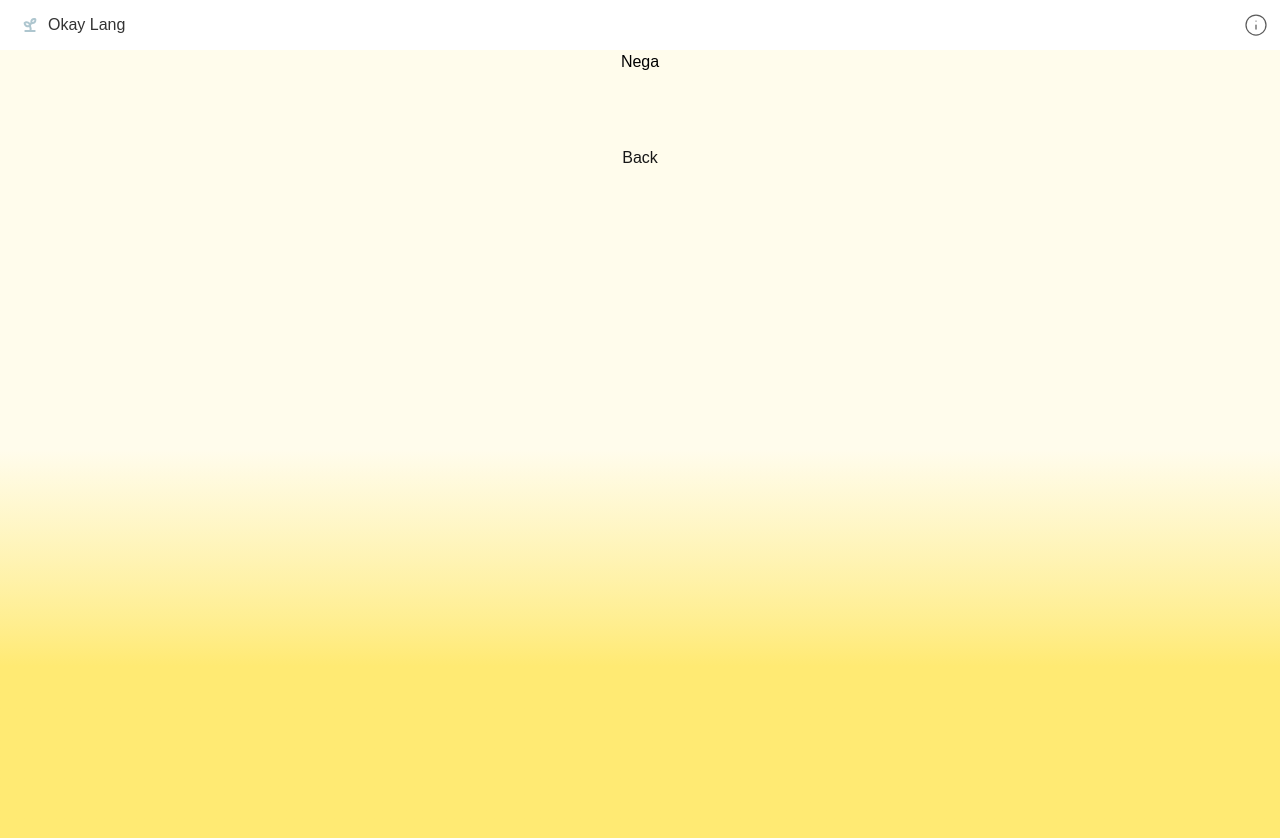
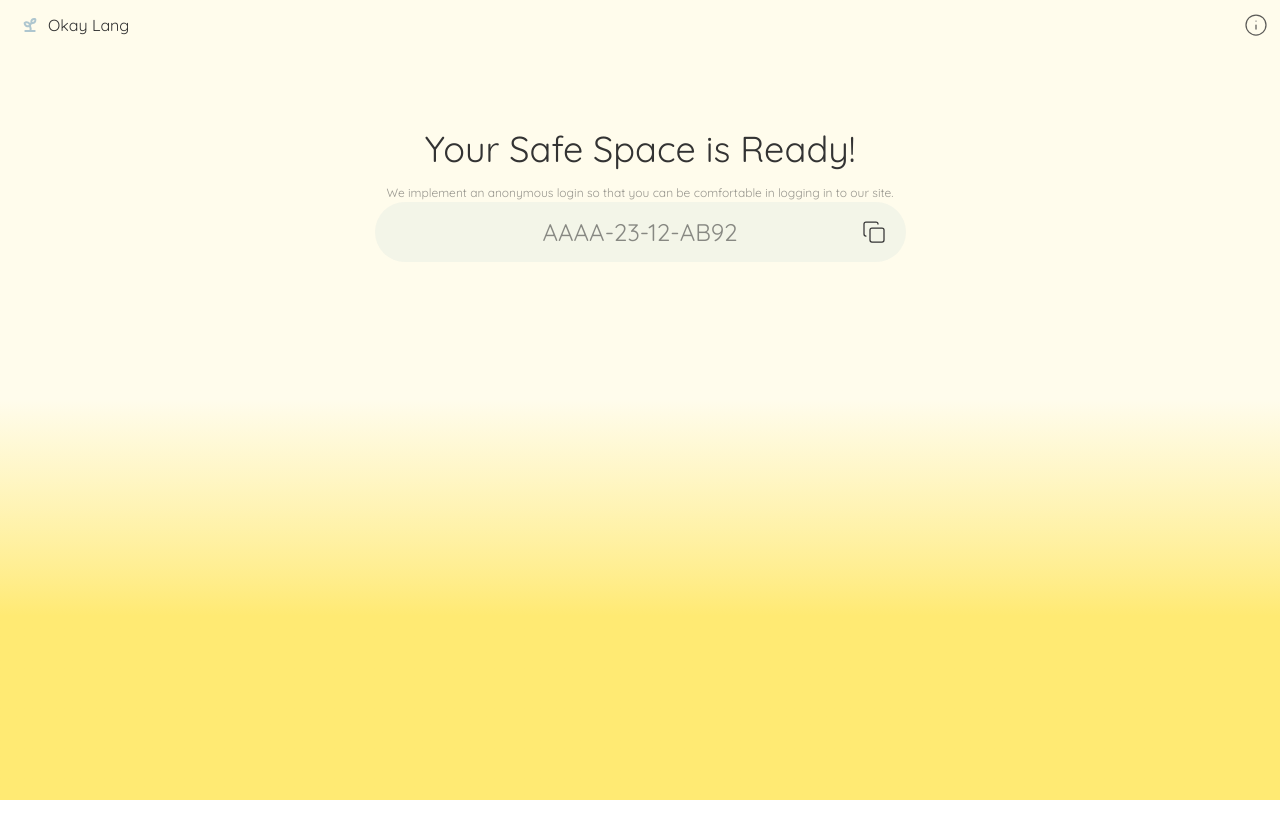
Before and after one commit to Lance19Kent/Okay-Lang, a Next.js app in the folder okay-lang-app/: page /generate-key in a window 1280 px wide. Shown: the top 838 px of the page. After the commit the page ends 800 px from the top, so only its background shows below. Built offline with nearby package versions, Linux system fonts and the light colour scheme.

Commit message:
Fixed HEader

```diff
--- a/okay-lang-app/app/generate-key/page.tsx
+++ b/okay-lang-app/app/generate-key/page.tsx
@@ -2,9 +2,19 @@ import Link from "next/link";
 
 export default function KeyGenerationPage(){
     return(
-         <main className="h-screen bg-linear-to-b from-[#FFFCEC] from-50% to-[#FFEA73] to-77% flex flex-col items-center gap-18">
-            <h1 className="text-black">Nega</h1>
-            <Link href="/">Back</Link>
-         </main>
+        <div className="px-3">
+            <div className="w-full  px-3 flex flex-col gap-2">
+                <h1 className="text-[36px] text-charcoal text-center">Your Safe Space is Ready!</h1>
+                <p className="text-[12px] text-charcoal opacity-50 text-center">We implement an anonymous login so that you can be comfortable in logging in to our site.</p>
+            </div>
+            <div className="w-full h-15 bg-[#aec6cf25] flex justify-center items-center rounded-full relative">
+                <h1 className="text-[#33333390] text-[24px]">AAAA-23-12-AB92</h1>
+                <svg width="24" height="24" viewBox="0 0 24 24" fill="none" xmlns="http://www.w3.org/2000/svg" className="absolute right-5">
+                    <path d="M20 8H10C8.89543 8 8 8.89543 8 10V20C8 21.1046 8.89543 22 10 22H20C21.1046 22 22 21.1046 22 20V10C22 8.89543 21.1046 8 20 8Z" stroke="#333333" stroke-width="1.25" stroke-linecap="round" stroke-linejoin="round"/>
+                    <path d="M4 16C2.9 16 2 15.1 2 14V4C2 2.9 2.9 2 4 2H14C15.1 2 16 2.9 16 4" stroke="#333333" stroke-width="1.25" stroke-linecap="round" stroke-linejoin="round"/>
+                </svg>
+
+            </div>
+        </div>
     );
 }
--- a/okay-lang-app/app/layout.tsx
+++ b/okay-lang-app/app/layout.tsx
@@ -1,12 +1,14 @@
 import type { Metadata } from "next";
-import { Geist, Geist_Mono, Quicksand } from "next/font/google";
+import { Quicksand } from "next/font/google";
 import "./globals.css";
 import Header from "../src/components/Header";
+
 
 const quicksand = Quicksand({
   subsets: ["latin"],
   weight:["300", "400", "500", "600", "700"],
 });
+
 
 export const metadata: Metadata = {
   title: "Create Next App",
@@ -19,12 +21,14 @@ export default function RootLayout({
   children: React.ReactNode;
 }>) {
   return (
-    <html lang="en">
+    <html lang="en" className="">
       <body
-        className={`antialiased`}
+        className={`${quicksand.className} antialiased `}
       >
+        <main className="h-screen bg-linear-to-b from-[#FFFCEC] from-50% to-[#FFEA73] to-77% gap-18 flex-1 flex flex-col items-center">
         <Header/>
         {children}
+        </main>
       </body>
     </html>
   );
--- a/okay-lang-app/app/page.tsx
+++ b/okay-lang-app/app/page.tsx
@@ -12,16 +12,13 @@ export default function LandingPage() {
   }
 
   return (
-    <main className="h-screen bg-linear-to-b from-[#FFFCEC] from-50% to-[#FFEA73] to-77% flex flex-col items-center gap-18">
+      <>
         <div className="h-screen flex flex-col justify-between pb-15">
-              {/* Main Body */}
-      <div className=" w-full flex flex-col items-center px-3">
+          <div className=" w-full flex flex-col items-center">
             <h1 className="text-[36px] text-charcoal">Hinga muna.</h1>
             <p className="text-[12px] text-charcoal opacity-50 text-center">A gentle space where people can check in with themselves without pressure, explanation, or judgment.</p>
             <img src="/svg/landing-vector.svg"></img>
           </div>
-
-      {/* Buttons */}
           <div className="w-full px-3 flex flex-col gap-8">
             <Link href="/generate-key" className="w-full bg-[#F9F9F9] py-5 text-charcoal rounded-[124px] shadow-[0px_4px_4px_0px_rgba(0,0,0,0.25)] active:shadow-none active:translate-y-0.5 transition-all text-center">
               Start new journey
@@ -44,7 +41,6 @@ export default function LandingPage() {
             </form>
           </div>
       </div>
-
-    </main>
+      </>
   );
 }
--- a/okay-lang-app/src/components/Header.tsx
+++ b/okay-lang-app/src/components/Header.tsx
@@ -1,6 +1,6 @@
 export default function Header(){
     return(
-      <header className="w-full h-12.5 p-3 flex items-center justify-between">
+      <header className="w-full h-12.5 p-3 flex items-center justify-between bg-transparent">
         <div className="flex items-center">
           <img src="/svg/okay-lang-logo.svg" alt="Okay Lang App Logo"></img>
           <h1 className="text-charcoal text-[16px]">Okay Lang</h1>
```
Lines whose indentation alone changed are shown as unchanged.
